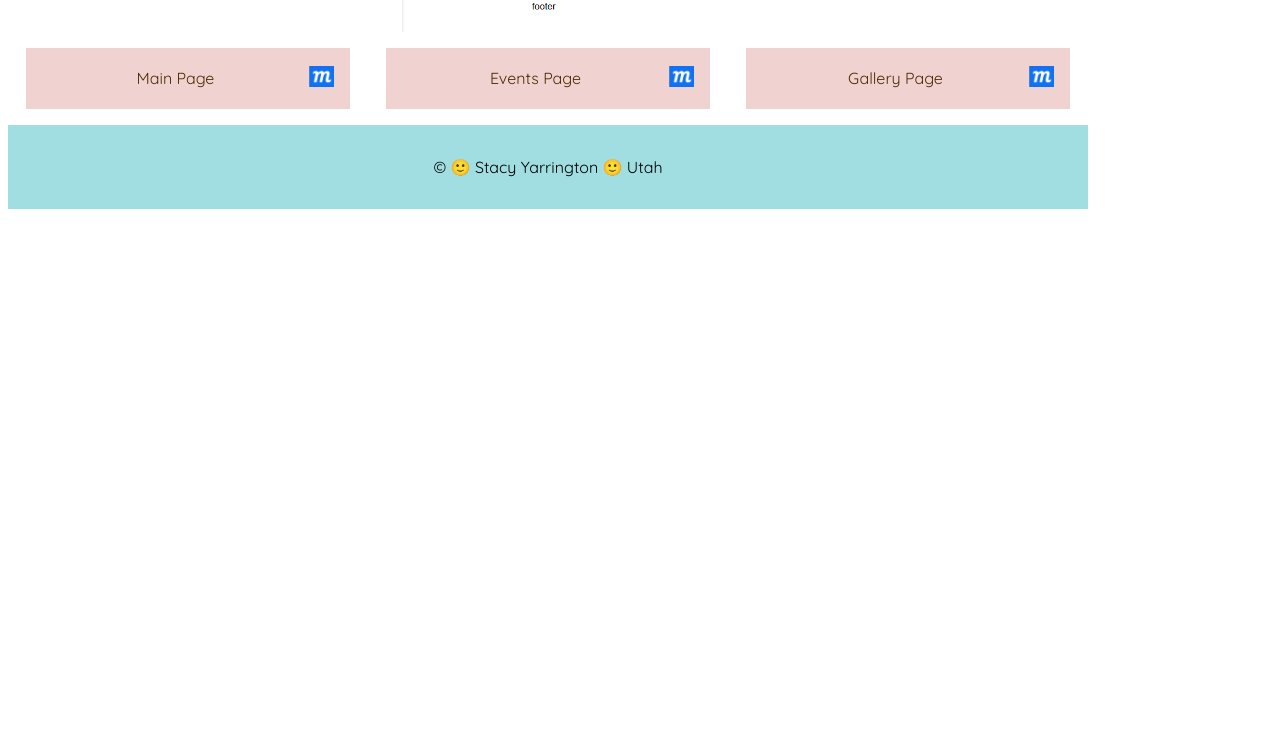
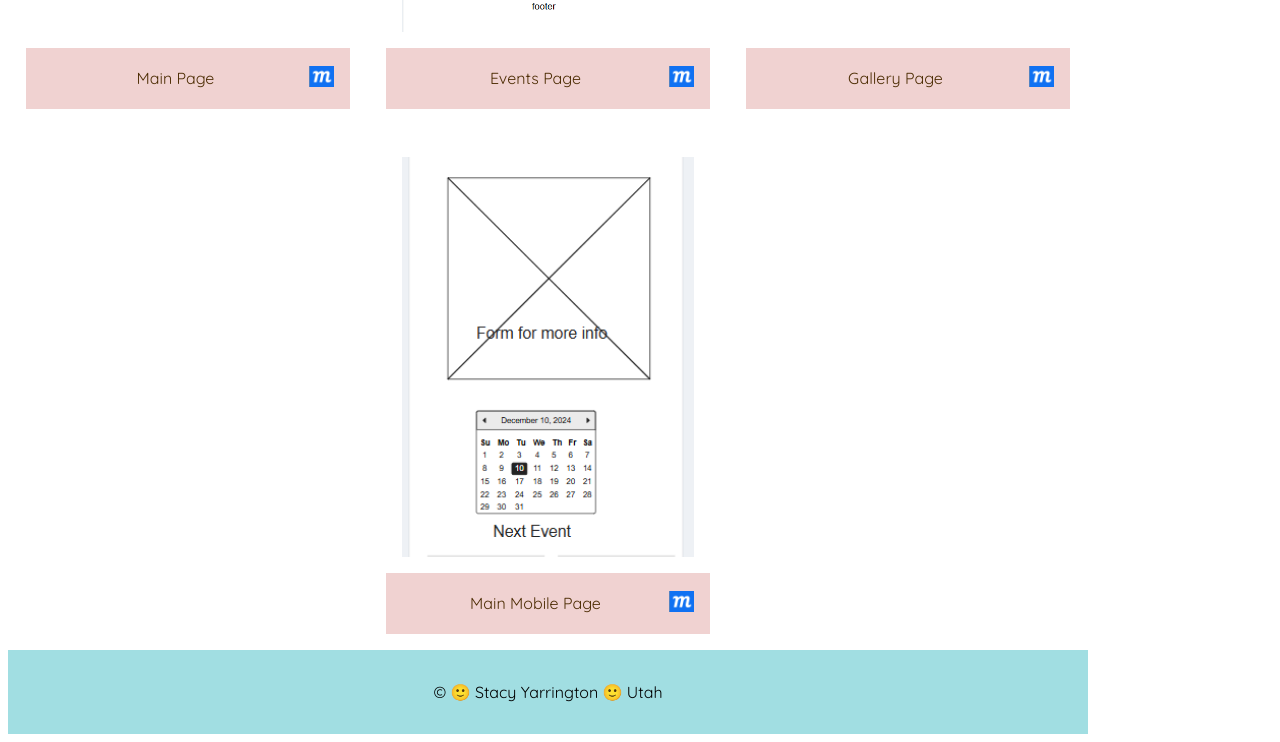
Before and after one commit to stacecaseann/wdd131, a plain HTML site: page project/siteplan.html in a window 1280 px wide. Shown: the part 1212-1954 px from the top of the page. Before the commit the page ends 1429 px from the top, so only its background shows below. Drawn offline with Linux system fonts and the light colour scheme; a web font is replaced by a local one.

Commit message:
Week 5 site plan fix

```diff
--- a/project/siteplan.html
+++ b/project/siteplan.html
@@ -73,7 +73,15 @@
                     </div>
                 </figcaption>
             </figure>
-
+            <figure class="wireframe-item">
+                <img src="images/mainMobile.png" alt="mainMobilePage" width="287" height="700">
+                <figcaption>
+                    <div>Main Mobile Page</div>
+                    <div>
+                        <a href="https://app.moqups.com/GNERukHT0Ti0rM5RSlLqlNEiDuDkmhtL/view/page/a3cd585d7"><img src="images/moq.png" alt="moq" width="25" height="25"></a>
+                    </div>
+                </figcaption>
+            </figure>
         </section>
     </main>
     <footer>
--- a/project/styles/siteplan.css
+++ b/project/styles/siteplan.css
@@ -126,6 +126,7 @@ td:first-child:not(:only-child)
     height: 100%;
     padding: 1rem;
     object-fit: cover;
+    max-height: 400px;
 }
 figcaption {
     display: flex;
```
Also changed, not shown: project/images/mainMobile.png (added).
